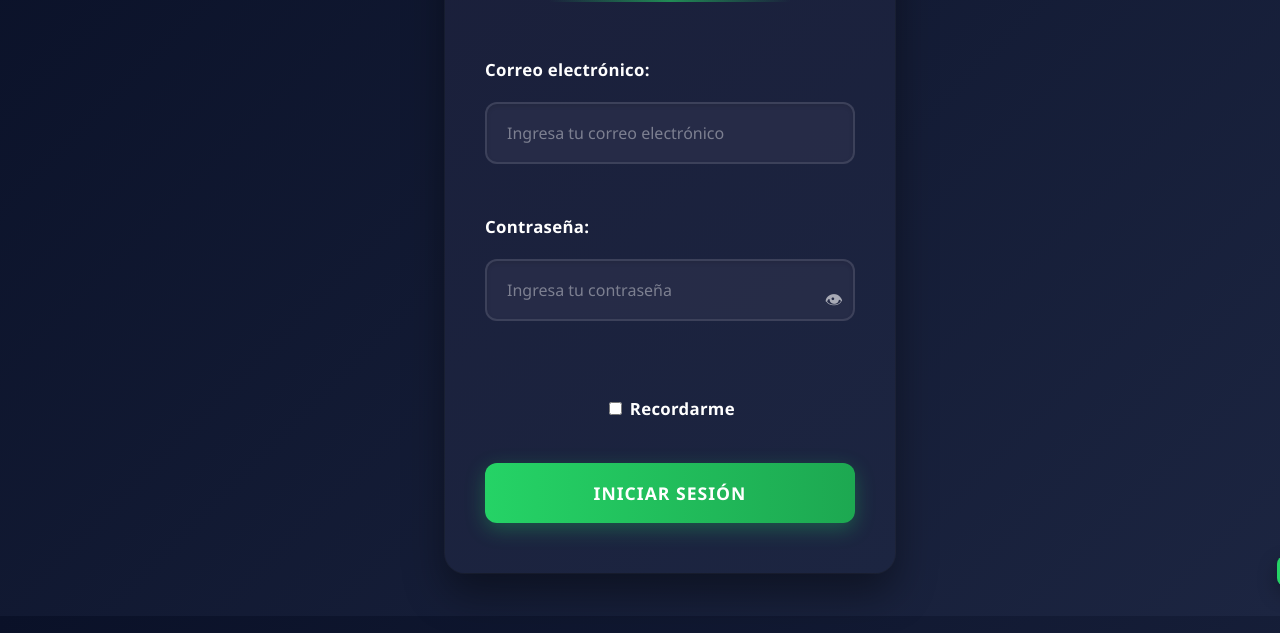
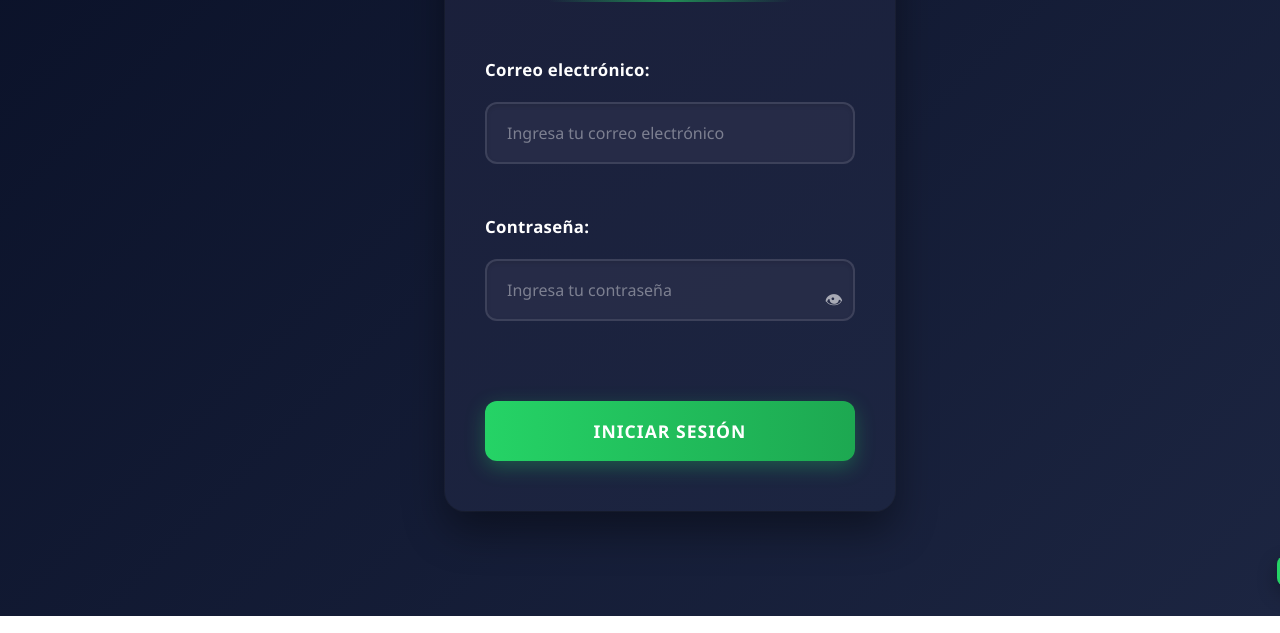
Before and after one commit to renzitoo04/multiagente2, a website: page index.html in a window 1280 px wide. Shown: the part 184-817 px from the top of the page. Drawn offline with Linux system fonts and the light colour scheme.

Commit message:
Actualización del proyecto

```diff
--- a/index.html
+++ b/index.html
@@ -25,14 +25,7 @@
         <span class="toggle-password" onclick="togglePassword('password', this)">👁</span>
       </div>
 
-      <!-- Checkbox para recordar credenciales -->
-      <div class="remember-me-container">
-        <label class="remember-me">
-          <input type="checkbox" id="remember-me" name="remember-me">
-          <span class="checkmark"></span>
-          <span class="label-text">Recordarme</span>
-        </label>
-      </div>
+
 
       <!-- Botón de iniciar sesión -->
       <button onclick="login()" aria-label="Iniciar sesión">Iniciar sesión</button>
```
